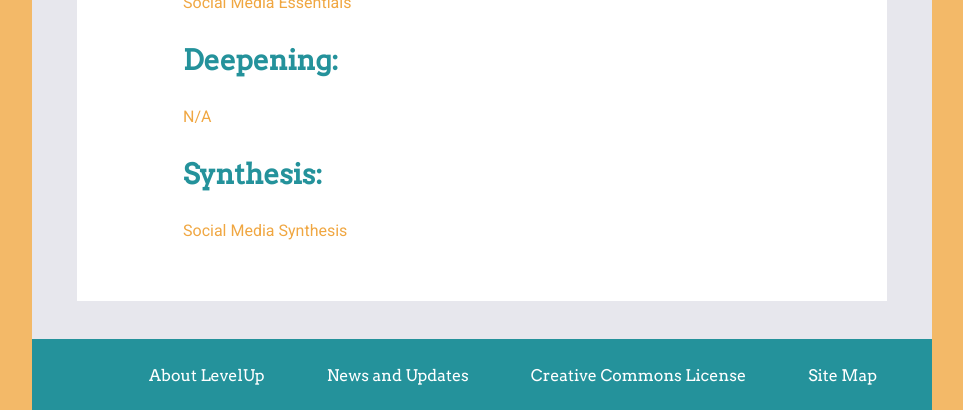
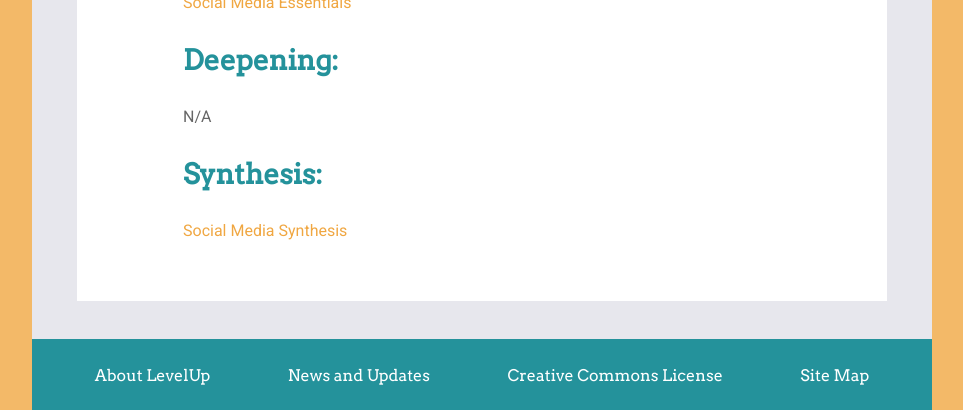
Before and after one commit to levelupcc/level-up, a Jekyll site: the page built from _pages/curriculum/social-media-safety/social-media-safety.md, in a window 1280 px wide. Shown: the part 2087-2497 px from the top of the page, without its empty margins (158-1121 px from the left). Built offline with Jekyll 4.4.1, drawn with Linux system fonts in a browser that asks for light colours; a script that is not in the unit is left out; comment, search, counter and statistics services are not loaded.

Commit message:
fix adids link leaks

```diff
--- a/_layouts/module.html
+++ b/_layouts/module.html
@@ -21,7 +21,7 @@
     <li>N/A</li>
     {% endif %}
     {% unless item.name == nil or item.url == nil %}
-    <li><a href="{{ site.baseurl }}{{ item.url }}" class="session-link">{{ item.name }}</li>
+    <li><a href="{{ site.baseurl }}{{ item.url }}" class="session-link">{{ item.name }}</a></li>
     {% endunless %}
   {% endfor %}
   </ul>
@@ -33,7 +33,7 @@
     <li>N/A</li>
     {% endif %}
     {% unless item.name == nil or item.url == nil %}
-    <li><a href="{{ site.baseurl }}{{ item.url }}" class="session-link">{{ item.name }}</li>
+    <li><a href="{{ site.baseurl }}{{ item.url }}" class="session-link">{{ item.name }}</a></li>
     {% endunless %}
   {% endfor %}
   </ul>
@@ -45,7 +45,7 @@
     <li>N/A</li>
     {% endif %}
     {% unless item.name == nil or item.url == nil %}
-    <li><a href="{{ site.baseurl }}{{ item.url }}" class="session-link">{{ item.name }}</li>
+    <li><a href="{{ site.baseurl }}{{ item.url }}" class="session-link">{{ item.name }}</a></li>
     {% endunless %}
   {% endfor %}
   </ul>
@@ -57,7 +57,7 @@
     <li>N/A</li>
     {% endif %}
     {% unless item.name == nil or item.url == nil %}
-    <li><a href="{{ site.baseurl }}{{ item.url }}" class="session-link">{{ item.name }}</li>
+    <li><a href="{{ site.baseurl }}{{ item.url }}" class="session-link">{{ item.name }}</a></li>
     {% endunless %}
   {% endfor %}
   </ul>
```
Also changed, not shown: 1 other file.
